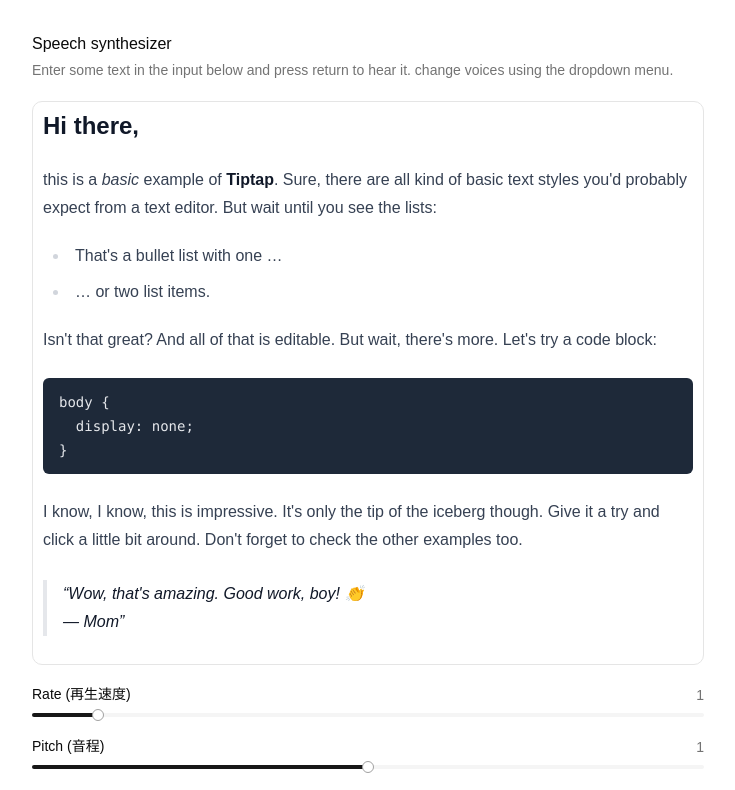
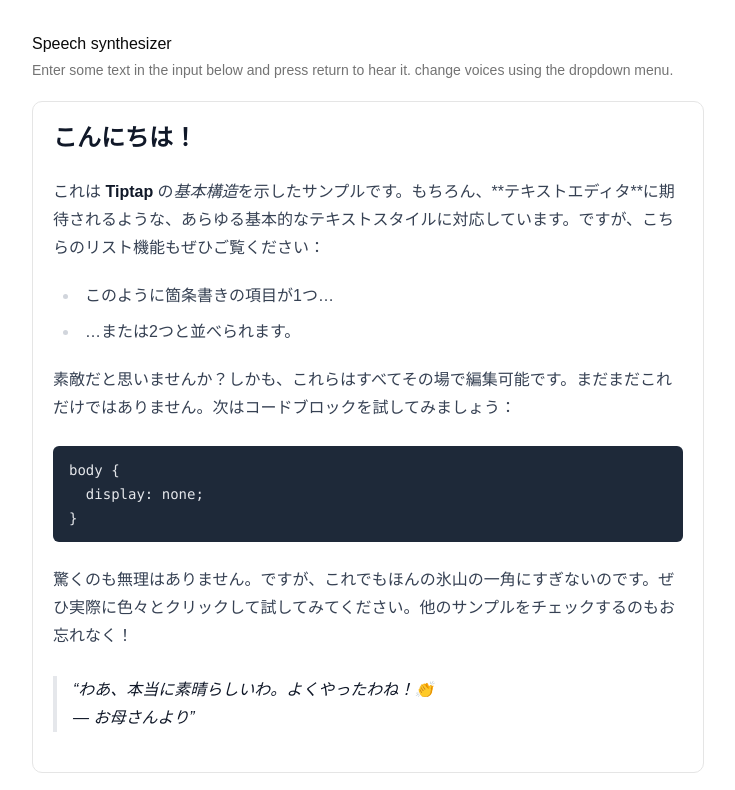
Before and after one commit to kdntiaoao/web-speech-api-sandbox, a React (Vite) app: page / in a window 1280 px wide. Shown: the top 790 px of the page, without its empty margins (272-1007 px from the left). Built offline with nearby package versions, Linux system fonts and the light colour scheme.

Commit message:
feat: リッチエディタの入力内容の読み上げ機能実装

```diff
--- a/package.json
+++ b/package.json
@@ -14,6 +14,7 @@
   "dependencies": {
     "@fontsource-variable/geist": "^5.2.9",
     "@tailwindcss/vite": "^4.3.1",
+    "@tiptap/markdown": "^3.27.1",
     "@tiptap/pm": "^3.27.1",
     "@tiptap/react": "^3.27.1",
     "@tiptap/starter-kit": "^3.27.1",
--- a/src/App.tsx
+++ b/src/App.tsx
@@ -1,4 +1,4 @@
-import { Fragment, useEffect, useState, type ChangeEvent, type SubmitEvent } from "react";
+import { useEffect, useState, type SubmitEvent } from "react";
 import {
   Field,
   FieldDescription,
@@ -16,7 +16,6 @@ import {
   SelectValue,
 } from "./components/ui/select";
 import { Pause, Play, RotateCw } from "lucide-react";
-import { Textarea } from "./components/ui/textarea";
 import Tiptap from "./components/Tiptap";
 
 function App() {
@@ -29,13 +28,13 @@ function App() {
   const [voices, setVoices] = useState<SpeechSynthesisVoice[]>([]);
   const [isSpeaking, setIsSpeaking] = useState(false);
   const [isPaused, setIsPaused] = useState(false);
-  const [currentPhraseIndex, setCurrentPhraseIndex] = useState<number | null>(null);
+  const [_currentPhraseIndex, setCurrentPhraseIndex] = useState<number | null>(null);
 
   const phrases = text.split(/(?<=[、。．？！\n])/);
   const targetVoice = voices.find((v) => v.name === voice);
 
-  const handleTextChange = (e: ChangeEvent<HTMLTextAreaElement>) => {
-    setText(e.target.value);
+  const handleTextChange = (content: string) => {
+    setText(content);
   };
 
   const handleRateChange = (values: number[]) => {
@@ -68,6 +67,7 @@ function App() {
 
   const speak = (phraseIndex: number) => {
     const phrase = phrases[phraseIndex];
+    console.log("phrase:", phrase);
 
     const utterThis = new SpeechSynthesisUtterance(phrase);
     utterThis.voice = targetVoice ?? null;
@@ -159,7 +159,7 @@ function App() {
               </FieldDescription>
             </div>
 
-            <Tiptap />
+            <Tiptap onChange={handleTextChange} />
 
             <Field>
               <div className="flex items-center justify-between gap-2">
--- a/src/components/Tiptap.tsx
+++ b/src/components/Tiptap.tsx
@@ -1,14 +1,50 @@
 import { cn } from "@/lib/utils";
-import { useEditor, EditorContent } from "@tiptap/react";
+import { useEditor, EditorContent, Extension } from "@tiptap/react";
 import StarterKit from "@tiptap/starter-kit";
+import { Markdown } from "@tiptap/markdown";
+import type { FC } from "react";
+import { Plugin, PluginKey } from "@tiptap/pm/state";
 
-const Tiptap = () => {
+type Props = {
+  onChange: (content: string) => void;
+};
+
+/**
+ * Markdown の貼り付けをサポートする Extension
+ * @see https://github.com/ueberdosis/tiptap/issues/1649#issuecomment-2731296289
+ */
+const MarkdownPaste = Extension.create({
+  name: "markdownPaste",
+
+  addProseMirrorPlugins() {
+    return [
+      new Plugin({
+        key: new PluginKey("markdownPaste"),
+        props: {
+          handlePaste: (_view, event) => {
+            const clipboardText = event.clipboardData?.getData("text/plain");
+
+            if (clipboardText) {
+              this.editor.commands.insertContent(clipboardText, { contentType: "markdown" });
+
+              return true;
+            }
+
+            return false;
+          },
+        },
+      }),
+    ];
+  },
+});
+
+const Tiptap: FC<Props> = ({ onChange }) => {
   const editor = useEditor({
-    extensions: [StarterKit],
+    extensions: [StarterKit, Markdown, MarkdownPaste],
     editorProps: {
       attributes: {
         class: cn(
-          "prose px-2.5 py-2 [&_li>p]:m-0 border border-input max-w-none rounded-lg",
+          "prose p-5 [&_li>p]:m-0 border border-input max-w-none rounded-lg",
           "focus-visible:border-ring focus-visible:ring-3 focus-visible:ring-ring/50",
           "disabled:cursor-not-allowed disabled:bg-input/50 disabled:opacity-50",
         ),
@@ -16,34 +52,40 @@ const Tiptap = () => {
     },
     content: `
 <h2>
-  Hi there,
+  こんにちは！
 </h2>
 <p>
-  this is a <em>basic</em> example of <strong>Tiptap</strong>. Sure, there are all kind of basic text styles you'd probably expect from a text editor. But wait until you see the lists:
+  これは <strong>Tiptap</strong> の<em>基本構造</em>を示したサンプルです。もちろん、**テキストエディタ**に期待されるような、あらゆる基本的なテキストスタイルに対応しています。ですが、こちらのリスト機能もぜひご覧ください：
 </p>
 <ul>
   <li>
-    That's a bullet list with one …
+    このように箇条書きの項目が1つ…
   </li>
   <li>
-    … or two list items.
+    …または2つと並べられます。
   </li>
 </ul>
 <p>
-  Isn't that great? And all of that is editable. But wait, there's more. Let's try a code block:
+  素敵だと思いませんか？しかも、これらはすべてその場で編集可能です。まだまだこれだけではありません。次はコードブロックを試してみましょう：
 </p>
 <pre><code class="language-css">body {
   display: none;
 }</code></pre>
 <p>
-  I know, I know, this is impressive. It's only the tip of the iceberg though. Give it a try and click a little bit around. Don't forget to check the other examples too.
+  驚くのも無理はありません。ですが、これでもほんの氷山の一角にすぎないのです。ぜひ実際に色々とクリックして試してみてください。他のサンプルをチェックするのもお忘れなく！
 </p>
 <blockquote>
-  Wow, that's amazing. Good work, boy! 👏
+  わあ、本当に素晴らしいわ。よくやったわね！👏
   <br />
-  — Mom
+  — お母さんより
 </blockquote>
 `,
+    onUpdate: ({ editor: currentEditor }) => {
+      onChange(currentEditor.getMarkdown());
+    },
+    onCreate: ({ editor: currentEditor }) => {
+      onChange(currentEditor.getMarkdown());
+    },
   });
 
   return <EditorContent editor={editor} />;
```
Also changed, not shown: 1 other file (tests, documents, lock files or other folders).
